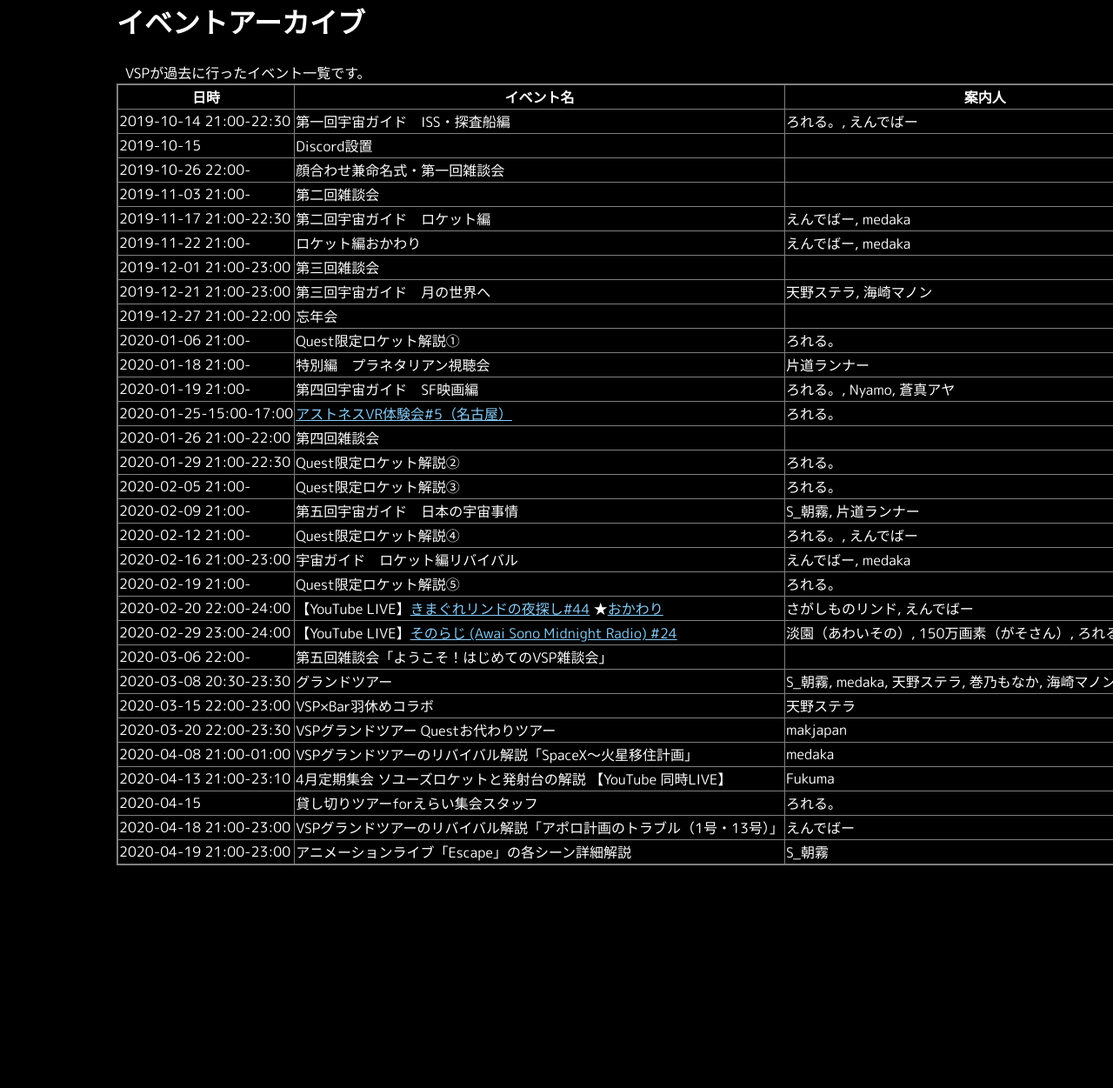
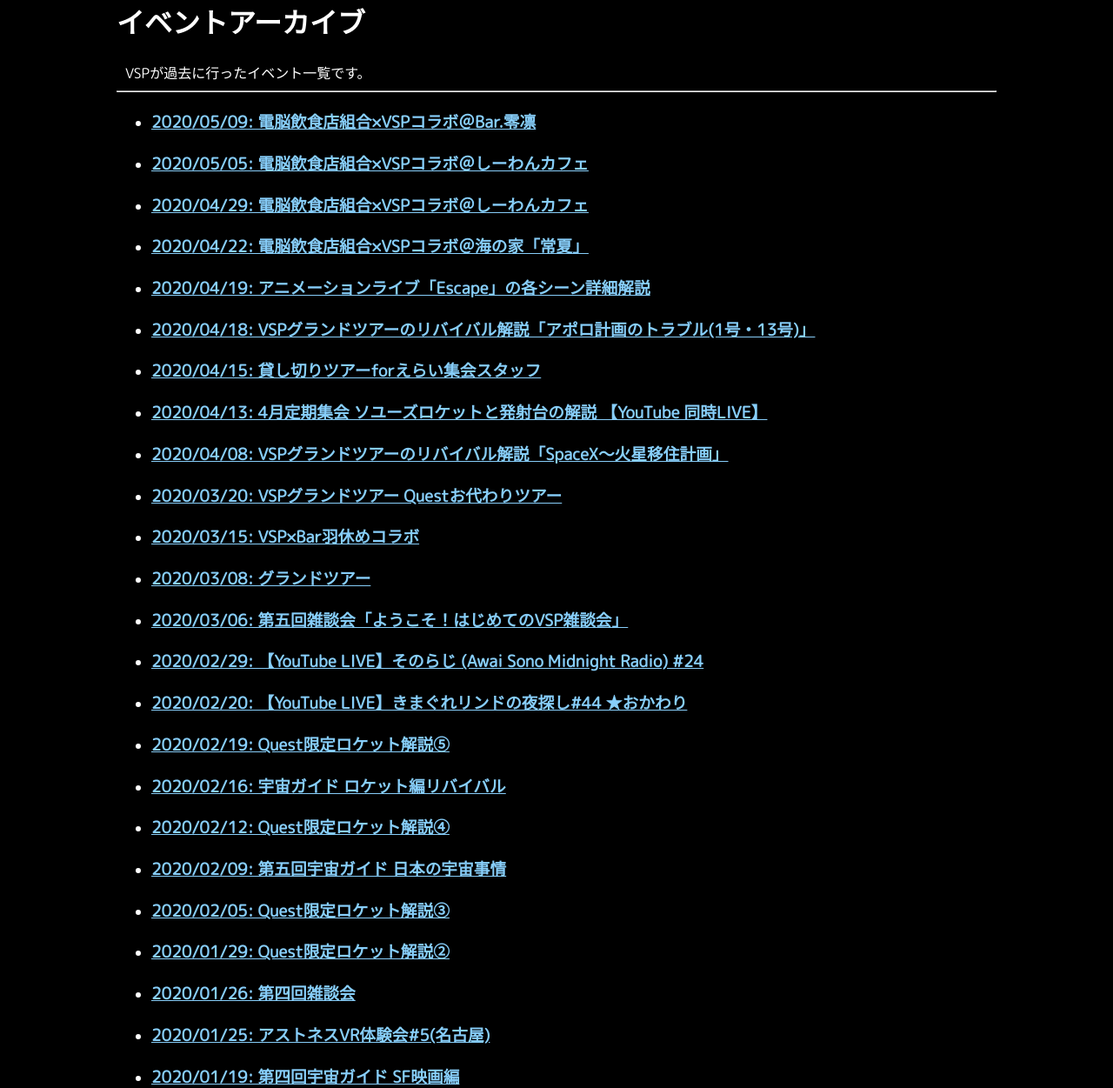
Before and after one commit to VirtualSpaceProgram/VirtualSpaceProgram.github.io, a Jekyll site: the page built from docs/event_archive.md, in a window 1280 px wide and 1400 px high. Shown: the part 149-1400 px from the top of the window at 87% size. Built offline with Jekyll 4.4.1, drawn with Linux system fonts in a browser that asks for light colours; our own code applies the rules of GitHub Pages for plain Markdown files; some of the changed text lies outside the part shown.

Commit message:
Update: イベントアーカイブ

```diff
--- a/docs/event_archive.md
+++ b/docs/event_archive.md
@@ -1,36 +1,26 @@
 # イベントアーカイブ
 VSPが過去に行ったイベント一覧です。
 
-| 日時 | イベント名 | 案内人 |
-|-----|-----|-----|
-| 2019-10-14 21:00-22:30 | 第一回宇宙ガイド　ISS・探査船編 | ろれる。, えんでばー |
-| 2019-10-15 | Discord設置 | |
-| 2019-10-26 22:00- | 顔合わせ兼命名式・第一回雑談会 | |
-| 2019-11-03 21:00- | 第二回雑談会 | |
-| 2019-11-17 21:00-22:30 | 第二回宇宙ガイド　ロケット編 | えんでばー, medaka |
-| 2019-11-22 21:00- | ロケット編おかわり | えんでばー, medaka |
-| 2019-12-01 21:00-23:00 | 第三回雑談会 | |
-| 2019-12-21 21:00-23:00 | 第三回宇宙ガイド　月の世界へ | 天野ステラ, 海崎マノン |
-| 2019-12-27 21:00-22:00 | 忘年会 | |
-| 2020-01-06 21:00- | Quest限定ロケット解説①　| ろれる。|
-| 2020-01-18 21:00- | 特別編　プラネタリアン視聴会　| 片道ランナー |
-| 2020-01-19 21:00- | 第四回宇宙ガイド　SF映画編　| ろれる。, Nyamo, 蒼真アヤ |
-| 2020-01-25-15:00-17:00 | [アストネスVR体験会#5（名古屋）](https://astoness.connpass.com/event/163678/) | ろれる。|
-| 2020-01-26 21:00-22:00 | 第四回雑談会 | |
-| 2020-01-29 21:00-22:30 | Quest限定ロケット解説②　| ろれる。 |
-| 2020-02-05 21:00- | Quest限定ロケット解説③　| ろれる。 |
-| 2020-02-09 21:00- | 第五回宇宙ガイド　日本の宇宙事情 | S_朝霧, 片道ランナー |
-| 2020-02-12 21:00- | Quest限定ロケット解説④ | ろれる。, えんでばー |
-| 2020-02-16 21:00-23:00 | 宇宙ガイド　ロケット編リバイバル | えんでばー, medaka |
-| 2020-02-19 21:00- | Quest限定ロケット解説⑤ | ろれる。|
-| 2020-02-20 22:00-24:00 | 【YouTube LIVE】[きまぐれリンドの夜探し#44](https://www.youtube.com/watch?v=d-3JZNGlbus) ★[おかわり](https://www.youtube.com/watch?v=xBxDzZsUzcw) | さがしものリンド, えんでばー |
-| 2020-02-29 23:00-24:00 | 【YouTube LIVE】[そのらじ (Awai Sono Midnight Radio) #24](https://www.youtube.com/watch?v=nTcvY5nxULw) | 淡園（あわいその）, 150万画素（がそさん）, ろれる。|
-| 2020-03-06 22:00-| 第五回雑談会「ようこそ！はじめてのVSP雑談会」| |
-| 2020-03-08 20:30-23:30 | グランドツアー | S_朝霧, medaka, 天野ステラ, 巻乃もなか, 海崎マノン, makjapan |
-| 2020-03-15 22:00-23:00 | VSP×Bar羽休めコラボ | 天野ステラ |
-| 2020-03-20 22:00-23:30 | VSPグランドツアー Questお代わりツアー | makjapan |
-| 2020-04-08 21:00-01:00 | VSPグランドツアーのリバイバル解説「SpaceX～火星移住計画」 | medaka |
-| 2020-04-13 21:00-23:10 | 4月定期集会 ソユーズロケットと発射台の解説 【YouTube 同時LIVE】 | Fukuma |
-| 2020-04-15 | 貸し切りツアーforえらい集会スタッフ | ろれる。 |
-| 2020-04-18 21:00-23:00 | VSPグランドツアーのリバイバル解説「アポロ計画のトラブル（1号・13号）」  | えんでばー |
-| 2020-04-19 21:00-23:00 | アニメーションライブ「Escape」の各シーン詳細解説 | S_朝霧 |
+{% assign tag_names = "" | split: "|"  %}
+
+{% for posts_by_tag in site.tags %}
+  {% assign tag_names = tag_names | push: posts_by_tag.first %}
+{% endfor %}
+
+{% assign tag_names = tag_names | sort %}
+
+<hr>
+
+<div>
+  {% assign curDate = site.time | date: '%s' %}
+  <ul>
+    {% for post in site.tags["event"] %}
+      {% assign postStartDate = post.date | date: '%s' %}
+      {% if postStartDate < curDate %}
+        <li>
+          <h3><a href="{{ post.url | relative_url }}">{{ post.date | date: '%Y/%m/%d' }}: {{ post.title }}</a></h3>
+        </li>
+      {% endif %}
+    {% endfor %}
+  </ul>
+</div>
```
Also changed, not shown: docs/news.html (+13 -1 lines).
